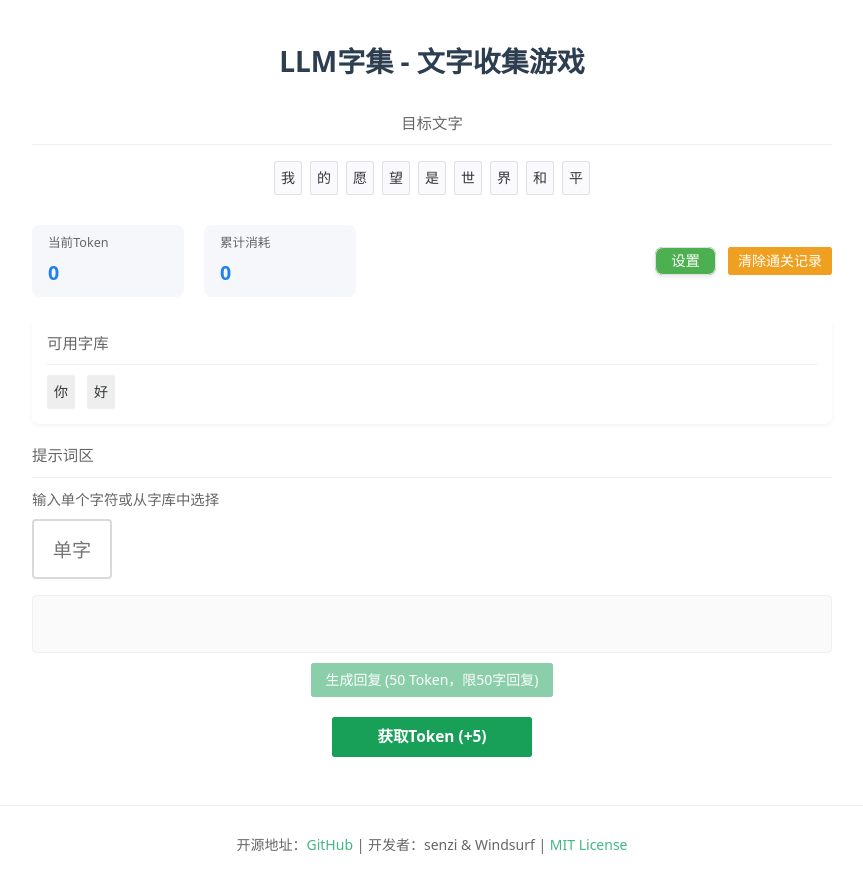
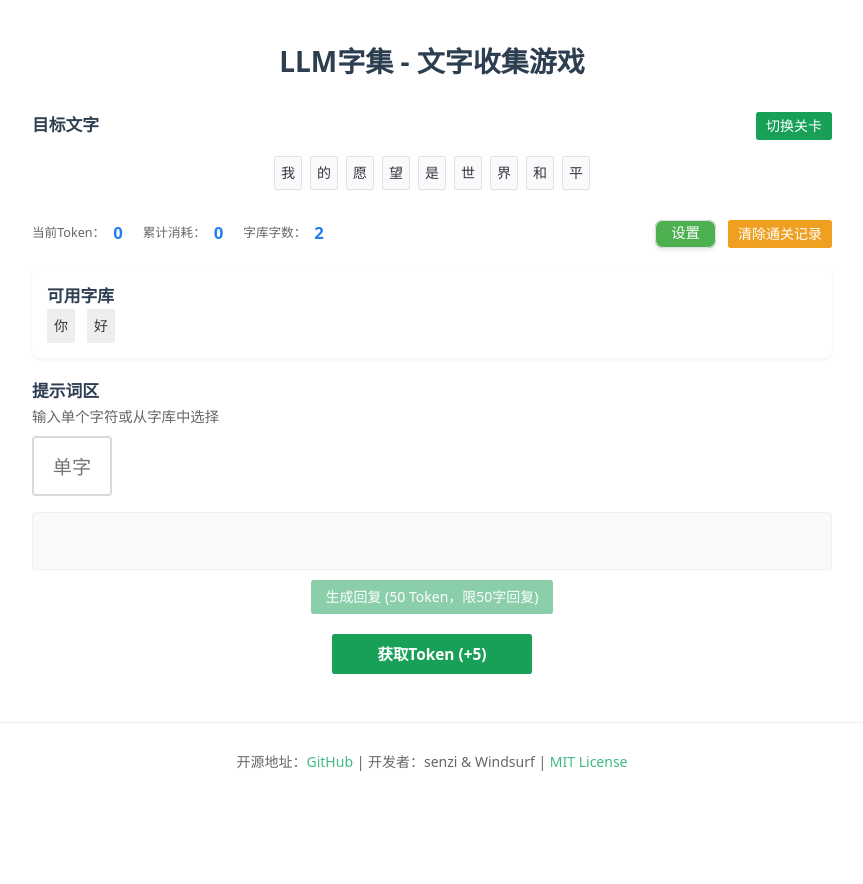
Before and after one commit to senzi/token-collector-game, a Vue app: page / in a window 1280 px wide. Shown: the whole page, without its empty margins (208-1071 px from the left). After the commit the page ends 802 px from the top, so only its background shows below. Built offline with nearby package versions, Linux system fonts and the light colour scheme.

Commit message:
feat: 增强游戏功能并修复问题
- 添加字库字数统计显示
- 新增关卡系统，支持官方关卡和自定义关卡
- 修改第三关为「集五福」
- 修复关卡状态和自定义关卡的缓存问题
- 修复 Vue watch 导入问题
- 恢复原始 system prompt

```diff
--- a/src/App.vue
+++ b/src/App.vue
@@ -1,5 +1,5 @@
 <script setup>
-import { ref, onMounted, computed, h } from 'vue'
+import { ref, onMounted, computed, h, watch } from 'vue'
 import { useGameStore } from './stores/gameStore'
 import { llmService } from './services/api'
 import {
@@ -13,6 +13,8 @@ import {
   NTag,
   NScrollbar,
   NSelect,
+  NRadioGroup,
+  NRadio,
   useMessage,
   createDiscreteApi
 } from 'naive-ui'
@@ -30,6 +32,9 @@ const fireworks = ref(null)
 const showRefund = ref(false)
 const refundAmount = ref(0)
 const inputChar = ref('')
+const showLevelModal = ref(false);
+const selectedLevel = ref(gameStore.currentLevel);
+const customLevelPhrase = ref(gameStore.customPhrase);
 
 const isValidChar = computed(() => {
   if (!inputChar.value) return true;
@@ -234,6 +239,43 @@ const clearProgress = () => {
     }
   });
 };
+
+// 打开关卡选择
+const openLevelSelect = () => {
+  selectedLevel.value = gameStore.currentLevel;
+  customLevelPhrase.value = gameStore.customPhrase;
+  showLevelModal.value = true;
+};
+
+// 确认切换关卡
+const confirmSwitchLevel = async () => {
+  const d = dialog.warning({
+    title: '确认切换关卡',
+    content: '切换关卡将清除当前游戏进度，是否继续？',
+    positiveText: '确认切换',
+    negativeText: '取消',
+    onPositiveClick: async () => {
+      try {
+        await gameStore.switchLevel(
+          selectedLevel.value,
+          customLevelPhrase.value
+        );
+        message.success('关卡切换成功');
+        showLevelModal.value = false;
+      } catch (error) {
+        message.error(error.message);
+      }
+    }
+  });
+};
+
+// 监听游戏完成
+watch(() => gameStore.isGameComplete, (newValue) => {
+  if (newValue) {
+    gameStore.markLevelCompleted();
+    showFireworks();
+  }
+});
 </script>
 
 <template>
@@ -244,7 +286,12 @@ const clearProgress = () => {
         <h1 class="game-title">LLM字集 - 文字收集游戏</h1>
         <!-- 目标文字区域 -->
         <div class="target-section">
-          <div class="section-title">目标文字</div>
+          <div class="section-header">
+            <div class="section-title">目标文字</div>
+            <n-button @click="openLevelSelect" size="small" type="primary">
+              切换关卡
+            </n-button>
+          </div>
           <div class="target-chars">
             <n-tag v-for="(item, index) in gameStore.progress" :key="index"
               :type="item.collected ? 'success' : 'default'" size="large">
@@ -259,18 +306,17 @@ const clearProgress = () => {
         <!-- Token计数器和设置按钮 -->
         <div class="header">
           <div class="token-info">
-            <div class="token-card">
-              <div class="token-label">当前Token</div>
-              <div class="token-value">{{ gameStore.tokens }}</div>
+            <div class="info-item">
+              <span class="label">当前Token：</span>
+              <span class="value">{{ gameStore.tokens }}</span>
             </div>
-            <div class="token-card">
-              <div class="token-label">累计消耗</div>
-              <div class="token-value">{{ gameStore.totalUsedTokens }}</div>
+            <div class="info-item">
+              <span class="label">累计消耗：</span>
+              <span class="value">{{ gameStore.totalUsedTokens }}</span>
             </div>
-            <div class="token-refund" v-if="showRefund">
-              <div class="refund-message">
-                返还 {{ refundAmount }} Token
-              </div>
+            <div class="info-item">
+              <span class="label">字库字数：</span>
+              <span class="value">{{ gameStore.collectedCharsCount }}</span>
             </div>
           </div>
           <n-space justify="end" style="width: auto">
@@ -359,6 +405,46 @@ const clearProgress = () => {
           </n-card>
         </n-modal>
 
+        <!-- 关卡选择模态框 -->
+        <n-modal v-model:show="showLevelModal" style="width: 600px">
+          <n-card title="选择关卡" :bordered="false" size="huge" role="dialog" aria-modal="true">
+            <n-space vertical>
+              <n-radio-group v-model:value="selectedLevel">
+                <n-space vertical>
+                  <n-radio
+                    v-for="level in gameStore.levels"
+                    :key="level.id"
+                    :value="level.id"
+                  >
+                    {{ level.name }}
+                  </n-radio>
+                  <n-radio
+                    v-if="gameStore.hasCompletedAnyLevel"
+                    value="custom"
+                  >
+                    自定义关卡
+                  </n-radio>
+                </n-space>
+              </n-radio-group>
+
+              <n-input
+                v-if="selectedLevel === 'custom'"
+                v-model:value="customLevelPhrase"
+                type="textarea"
+                placeholder="请输入自定义关卡的目标文字（仅支持中文字符）"
+                :maxlength="50"
+              />
+
+              <n-space justify="end">
+                <n-button @click="showLevelModal = false">取消</n-button>
+                <n-button type="primary" @click="confirmSwitchLevel">
+                  确认切换
+                </n-button>
+              </n-space>
+            </n-space>
+          </n-card>
+        </n-modal>
+
         <!-- 烟花容器 -->
         <div class="fireworks-container"></div>
       </div>
@@ -386,12 +472,17 @@ const clearProgress = () => {
   margin-bottom: 30px;
 }
 
+.section-header {
+  display: flex;
+  justify-content: space-between;
+  align-items: center;
+  margin-bottom: 1em;
+}
+
 .section-title {
-  font-size: 1.1em;
-  color: #666;
-  margin-bottom: 10px;
-  padding-bottom: 8px;
-  border-bottom: 1px solid #eee;
+  font-size: 1.2em;
+  font-weight: bold;
+  color: #2c3e50;
 }
 
 .target-chars {
@@ -455,21 +546,19 @@ const clearProgress = () => {
   position: relative;
 }
 
-.token-card {
-  background: #f5f7fa;
-  border-radius: 8px;
-  padding: 8px 16px;
-  min-width: 120px;
+.info-item {
+  display: flex;
+  align-items: center;
+  gap: 0.5rem;
 }
 
-.token-label {
+.label {
   font-size: 0.9em;
   color: #666;
-  margin-bottom: 4px;
 }
 
-.token-value {
-  font-size: 1.4em;
+.value {
+  font-size: 1.2em;
   font-weight: bold;
   color: #2080f0;
 }
--- a/src/stores/gameStore.js
+++ b/src/stores/gameStore.js
@@ -15,10 +15,30 @@ const presetConfigs = [
 
 const SYSTEM_PROMPT = '充满想象力，保持友好但有点儿阴阳怪气。回复问题不带列表，不带Markdown。仅用中文回复。没有起手式，直述答复，出其不意。'
 
+// 预设关卡
+const LEVELS = [
+  { id: 1, phrase: '我的愿望是世界和平', name: '第一关：世界和平' },
+  { id: 2, phrase: '春暖花开日月明朗', name: '第二关：美好时光' },
+  { id: 3, phrase: '爱国富强和谐友善敬业福', name: '第三关：集五福' }
+];
+
 // 从localStorage获取已收集的字符，如果没有则使用初始字符
 const getSavedChars = () => {
   const savedChars = localStorage.getItem('collectedChars');
   return savedChars ? new Set(JSON.parse(savedChars)) : new Set(['你', '好']);
+};
+
+// 获取当前关卡的目标短语
+const getCurrentLevelPhrase = () => {
+  const currentLevel = localStorage.getItem('currentLevel') || '1';
+  const customPhrase = localStorage.getItem('customPhrase');
+
+  if (currentLevel === 'custom' && customPhrase) {
+    return customPhrase;
+  }
+
+  const level = LEVELS.find(l => l.id === parseInt(currentLevel));
+  return level ? level.phrase : LEVELS[0].phrase;
 };
 
 export const useGameStore = defineStore('game', {
@@ -26,13 +46,17 @@ export const useGameStore = defineStore('game', {
     tokens: parseInt(localStorage.getItem('tokens')) || 0,
     totalUsedTokens: parseInt(localStorage.getItem('totalUsedTokens')) || 0,
     collectedChars: getSavedChars(),
-    targetPhrase: '我的愿望是世界和平',
+    targetPhrase: getCurrentLevelPhrase(),
+    currentLevel: localStorage.getItem('currentLevel') || '1',
+    customPhrase: localStorage.getItem('customPhrase') || '',
+    hasCompletedAnyLevel: localStorage.getItem('hasCompletedAnyLevel') === 'true',
     currentPrompt: '',
     llmResponse: '',
     apiKey: localStorage.getItem('apiKey') || '',
     baseApi: localStorage.getItem('baseApi') || presetConfigs[0].baseApi,
     model: localStorage.getItem('model') || presetConfigs[0].model,
     presetConfigs: presetConfigs,
+    levels: LEVELS,
   }),
 
   getters: {
@@ -49,7 +73,7 @@ export const useGameStore = defineStore('game', {
       return state.targetPhrase.split('').every(char => state.collectedChars.has(char));
     },
     systemPrompt: () => SYSTEM_PROMPT,
-    // 检查输入是否包含未收集的字符
+    collectedCharsCount: (state) => state.collectedChars.size,
     invalidChars: (state) => (input) => {
       const chars = new Set(input.split(''));
       return Array.from(chars).filter(char => {
@@ -144,5 +168,43 @@ export const useGameStore = defineStore('game', {
       localStorage.setItem('baseApi', baseApi);
       localStorage.setItem('model', model);
     },
+
+    // 切换关卡
+    async switchLevel(levelId, customPhrase = '') {
+      // 如果是自定义关卡
+      if (levelId === 'custom') {
+        if (!this.hasCompletedAnyLevel) {
+          throw new Error('需要完成任意官方关卡后才能使用自定义关卡');
+        }
+        // 过滤只保留中文字符
+        const filteredPhrase = customPhrase.replace(/[^\u4e00-\u9fa5]/g, '');
+        if (!filteredPhrase) {
+          throw new Error('请输入有效的中文字符');
+        }
+        this.customPhrase = filteredPhrase;
+        this.targetPhrase = filteredPhrase;
+        this.currentLevel = 'custom';
+        localStorage.setItem('customPhrase', filteredPhrase);
+      } else {
+        const level = this.levels.find(l => l.id === levelId);
+        if (!level) {
+          throw new Error('无效的关卡');
+        }
+        this.targetPhrase = level.phrase;
+        this.currentLevel = levelId;
+      }
+
+      // 保存当前关卡
+      localStorage.setItem('currentLevel', this.currentLevel.toString());
+
+      // 清除游戏进度
+      this.clearGameProgress();
+    },
+
+    // 标记完成任意关卡
+    markLevelCompleted() {
+      this.hasCompletedAnyLevel = true;
+      localStorage.setItem('hasCompletedAnyLevel', 'true');
+    },
   }
 })
```
